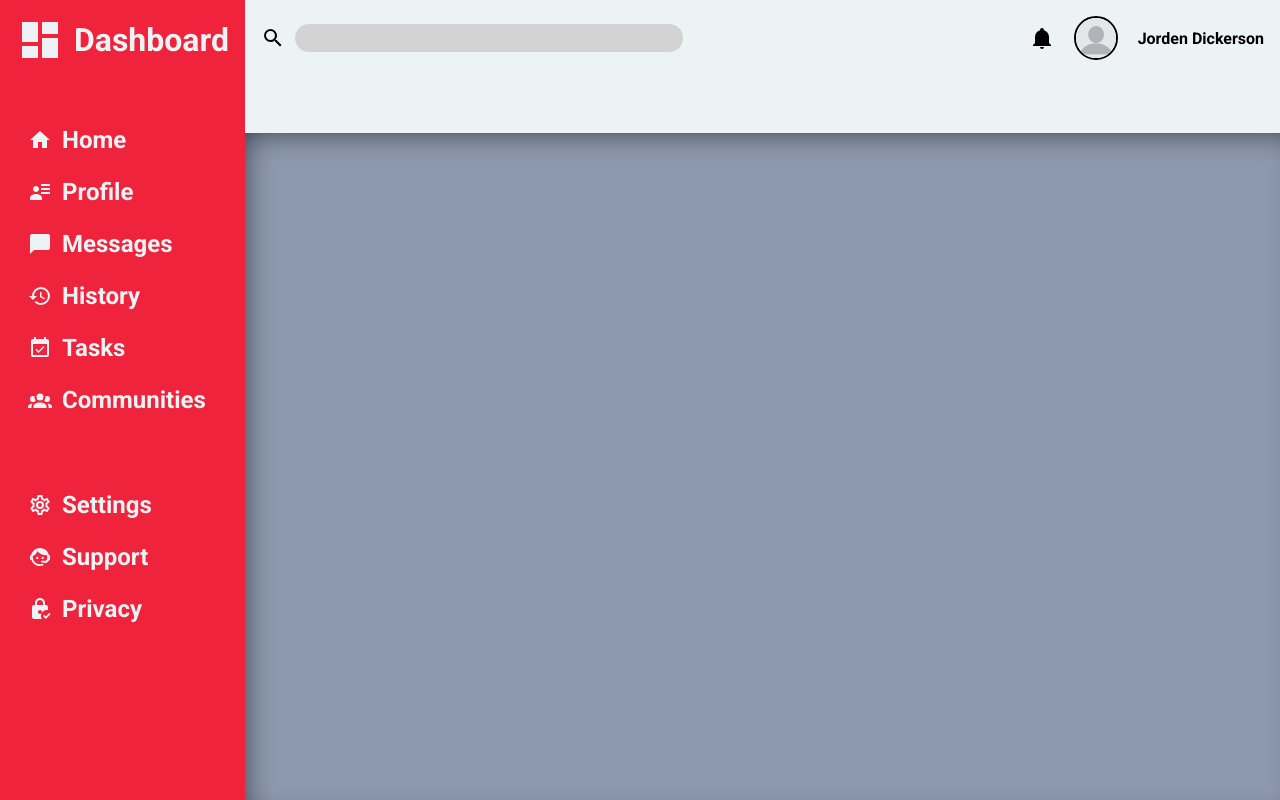
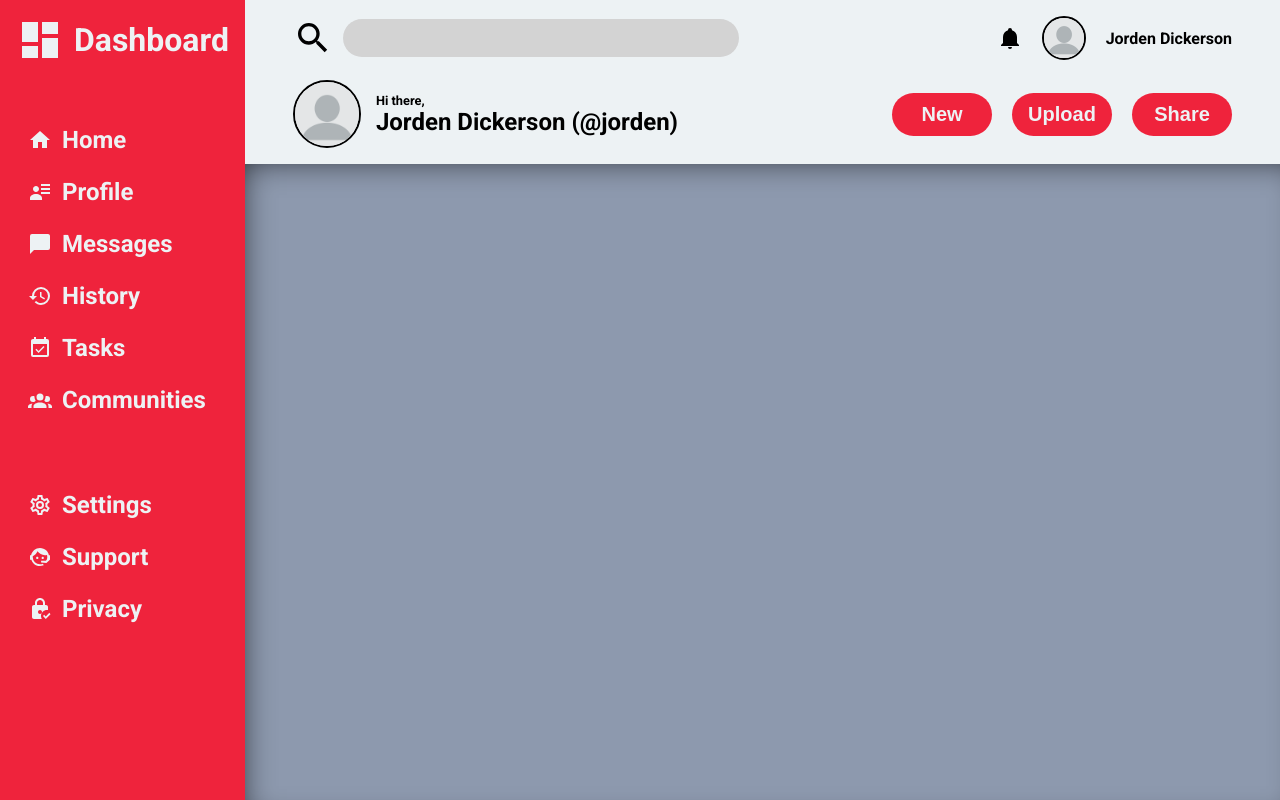
Before and after one commit to jordendickerson/admin-dashboard, a plain HTML site: page index.html in a window 1280 px wide. Drawn offline with Linux system fonts and the light colour scheme.

Commit message:
Finished header

```diff
--- a/index.html
+++ b/index.html
@@ -84,7 +84,7 @@
         <div class="header">
             <div class="top-section">
                 <div class="search-bar">
-                    <svg style="width:24px;height:24px" viewBox="0 0 24 24">
+                    <svg viewBox="0 0 24 24">
                         <path fill="currentColor" d="M9.5,3A6.5,6.5 0 0,1 16,9.5C16,11.11 15.41,12.59 14.44,13.73L14.71,14H15.5L20.5,19L19,20.5L14,15.5V14.71L13.73,14.44C12.59,15.41 11.11,16 9.5,16A6.5,6.5 0 0,1 3,9.5A6.5,6.5 0 0,1 9.5,3M9.5,5C7,5 5,7 5,9.5C5,12 7,14 9.5,14C12,14 14,12 14,9.5C14,7 12,5 9.5,5Z" />
                     </svg>
                     <input type="text">
@@ -98,8 +98,24 @@
                 </div>
             </div>
             <div class="bottom-section">
-                <div class="greeting"></div>
-                <div class="buttons"></div>
+                <div class="left-side">
+                    <img src="./assets/imgs/blank-profile-picture-973460_640.png" alt="Blank Profile Picture">
+                    <div class="greeting">
+                        <div class="hi-wrapper">
+                            Hi there,
+                        </div>
+                        <div class="name-username-wrapper">
+                            Jorden Dickerson (@jorden)
+                        </div>
+                    </div>
+                </div>
+                <div class="right-side">
+                    <div class="buttons-wrapper">
+                        <button class="btn">New</button>
+                        <button class="btn">Upload</button>
+                        <button class="btn">Share</button>
+                    </div>
+                </div>
             </div>
         </div>
         <div class="content">
--- a/styles/style.scss
+++ b/styles/style.scss
@@ -60,9 +60,15 @@ body{
     }
 
     .header{
+        display: grid;
+        grid-template-columns: 1fr;
+        grid-gap: 20px;
         background-color: $offwhite;
         grid-area: header;
         padding: 1em;
+        font-weight: 700;
+        padding: 1em 3em ;
+
 
         .top-section{
             display: grid;
@@ -72,12 +78,18 @@ body{
                 align-items: center;
                 gap: 10px;
 
+                svg{
+                    width: 2.5em;
+                }
+
                 input{
                     height: 2em;
                     border: none;
                     border-radius: 20px;
                     background-color: lightgray;
                     width: clamp(200px ,30vw, 500px);
+                    padding-left: 10px;
+                    font-size: 1.15em;
                 }
 
             }
@@ -86,13 +98,69 @@ body{
                 align-items: center;
                 justify-content: right;
                 gap: 20px;
-                font-weight: 700;
 
                 img{
                     width: 2.5em;
                     border: 2px solid black;
                     border-radius: 25px;
                 }
+            }
+        }
+
+        .bottom-section{
+            display: grid;
+            grid-template-columns: 1fr 1fr;
+            .left-side{
+                display: flex;
+                align-items: center;
+                gap: 15px;
+
+
+                img{
+                    width: 4em;
+                    border: 2px solid black;
+                    border-radius: 100px;
+                }
+                .greeting{
+                    display: grid;
+                    grid-template-columns: 1fr;
+                    .hi-wrapper{
+                        font-size: 0.8em;
+                    }
+                    .name-username-wrapper{
+                        font-size: 1.5em;
+                    }
+                }
+            }
+            .right-side{
+                display: flex;
+                justify-content: right;
+                align-items: center;
+                .buttons-wrapper{
+                    display: flex;
+                    gap: 20px;
+
+                    .btn{
+                        width: 100px;
+                        background-color: $light-red;
+                        color: $offwhite;
+                        border: none;
+                        border-radius: 25px;
+                        padding: 10px;
+                        font-size: 1.25em;
+                        font-weight: 600;
+                        cursor: pointer;
+                        transition: 0.3s;
+
+                        &:hover{
+                            letter-spacing: 1px;
+                            box-shadow: -7px 5px 120px -44px rgba(0,0,0,0.75) inset;
+                            color: white;
+                        }
+                    }
+                }
+
+
             }
         }
     }
```
Also changed, not shown: css/style.css, 1 other file.
